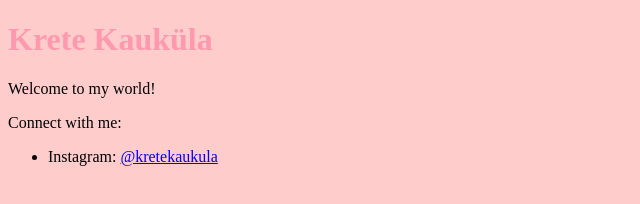
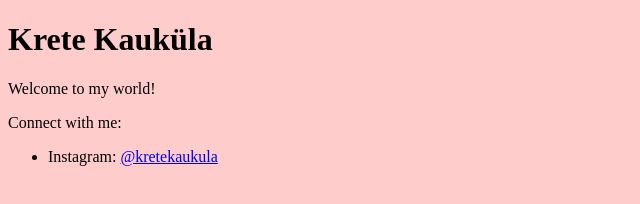
Before and after one commit to KreteKau/kretekau.github.io, a plain HTML site: page index.html in a window 1280 px wide. Shown: the whole page, without its empty margins (0-640 px from the left). Drawn offline with Linux system fonts and the light colour scheme.

Commit message:
Update index.html

```diff
--- a/index.html
+++ b/index.html
@@ -12,7 +12,7 @@
   }
 header
 {
-   color:#ff99ad;
+   color:#000000;
 
 }
         </style>
```
